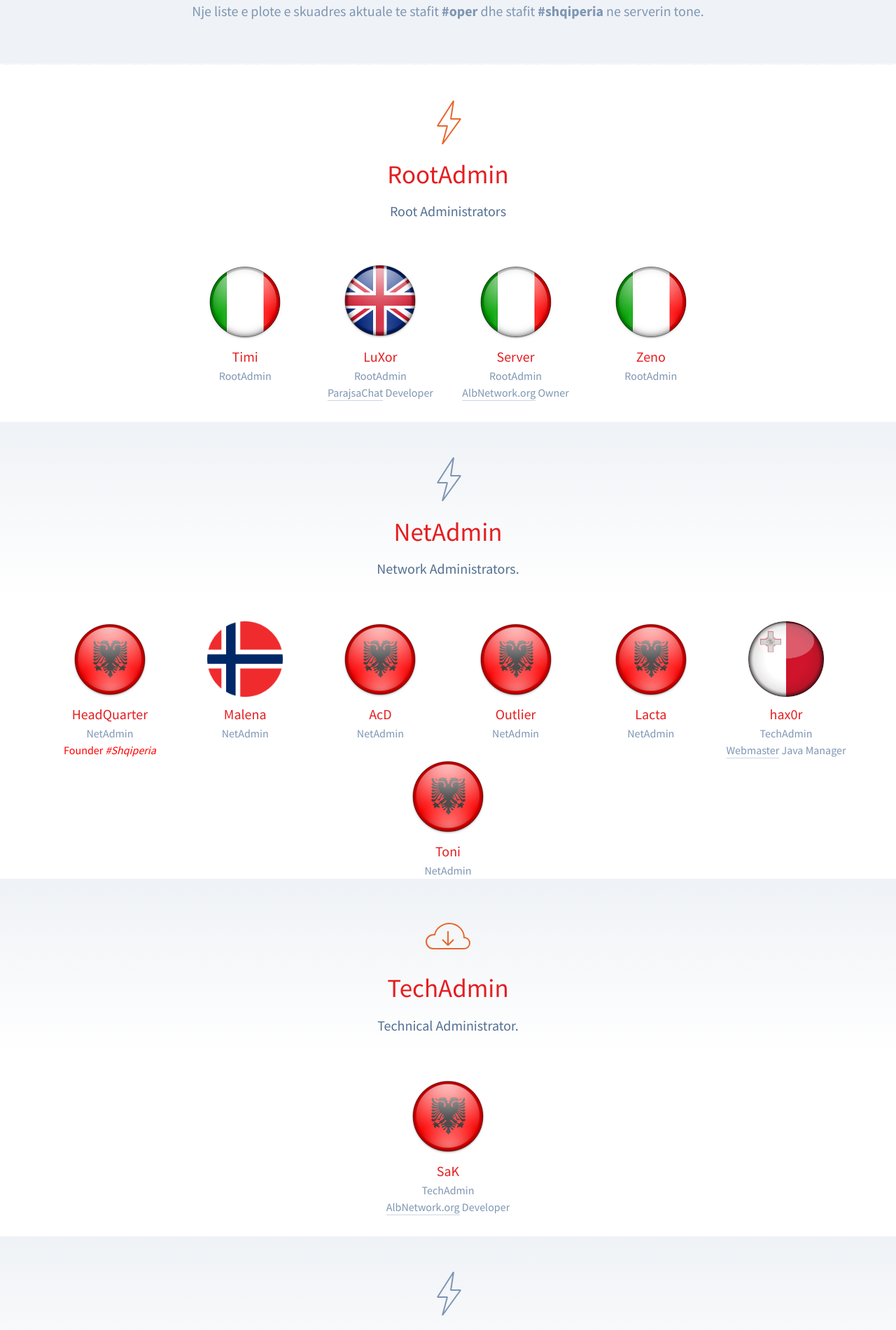
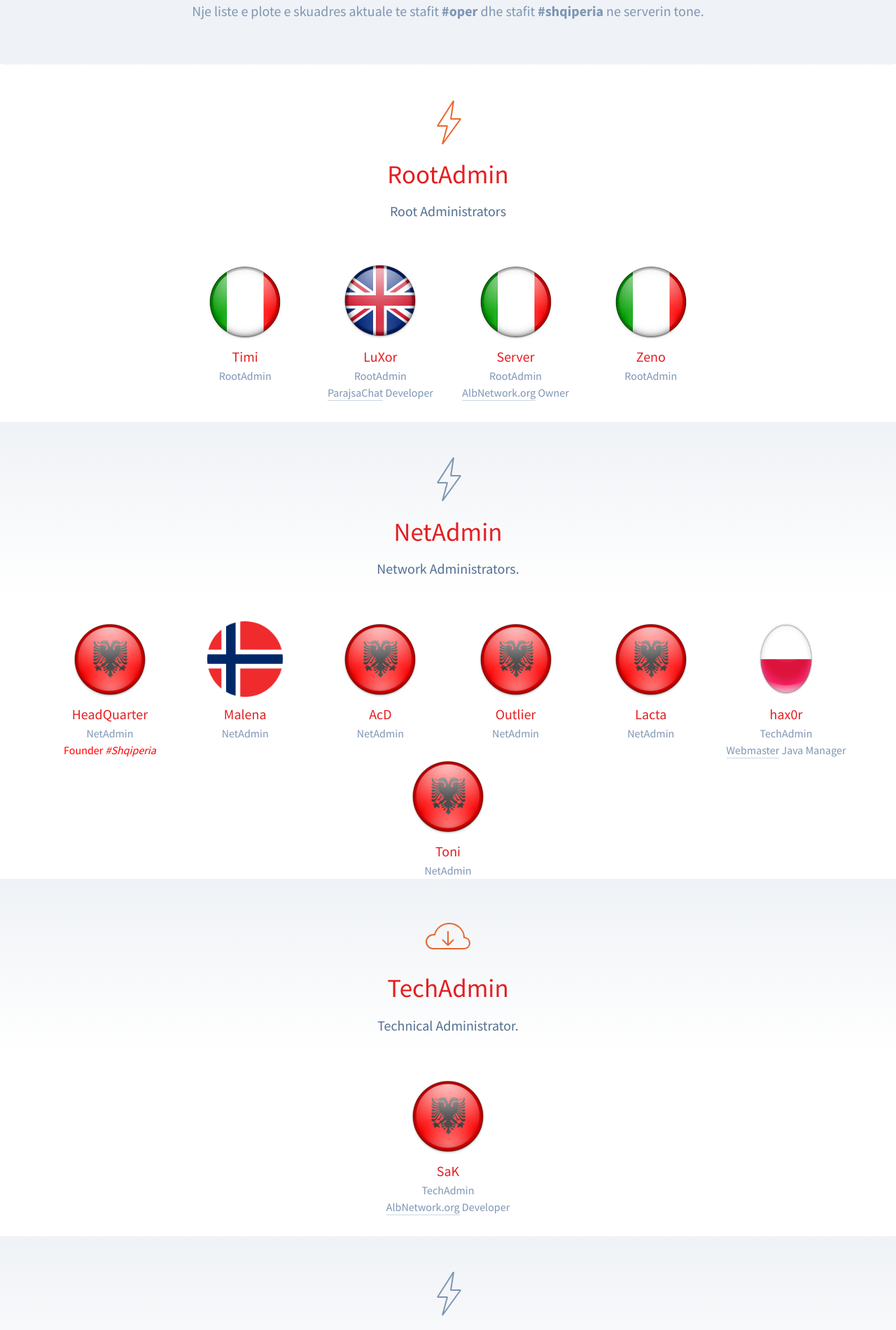
Before and after one commit to AlbnetworkOrg/albnetworkorg.github.io, a Jekyll site: the page built from skuadra.html, in a window 1280 px wide. Shown: the part 332-2233 px from the top of the page at 70% size. Built offline with Jekyll 4.4.1, drawn with Linux system fonts in a browser that asks for light colours.

Commit message:
Update skuadra.html

```diff
--- a/skuadra.html
+++ b/skuadra.html
@@ -138,7 +138,7 @@
     <div class="Team-member">
       <h3>
 	<a href="https://forum.albnetwork.org/index.php?members/hax0r.43/" target="_blank">
-          <img src="{{ site.baseurl }}/img/malt.png" alt="" width="108" height="108">
+          <img src="{{ site.baseurl }}/img/poland.png" alt="" width="108" height="108">
 	hax0r
         </a>
       </h3>
```
